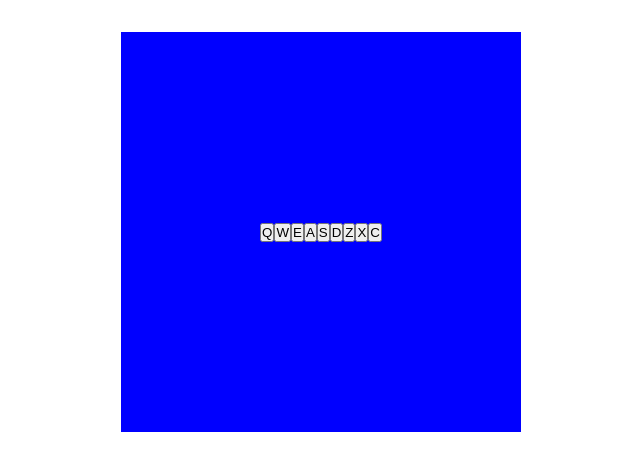
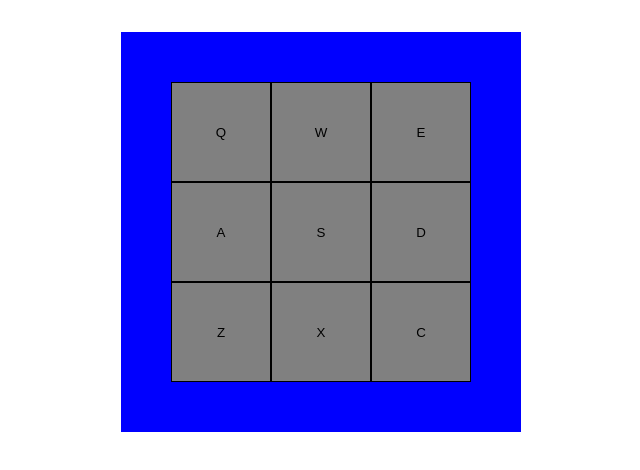
Before and after one commit to JairMontenegro/Drum-Machine, a React (Create React App) app: page / in a window 1280 px wide. Shown: the top 470 px of the page, without its empty margins (319-959 px from the left). Built offline with nearby package versions, Linux system fonts and the light colour scheme.

Commit message:
refactoring

```diff
--- a/src/App.js
+++ b/src/App.js
@@ -1,27 +1,50 @@
-import { useState } from "react";
+import { useEffect, useState } from "react";
 import "./App.scss";
 import DrumPad from "./components/DrumPad";
 import dataDrumPad from "./data/DrumPad";
 
 function App() {
-  const [drumKey, setDrumKey] = useState(null);
+  const [drumKey, setDrumKey] = useState("");
+
+  const findId = () => {
+    dataDrumPad.filter((elem) => {
+      return console.log(elem.id);
+    });
+  };
+
+  useEffect(() => {
+    document.addEventListener("keydown", (event) => {
+      start(event.key.toUpperCase(), findId());
+    });
+  }, []);
+
+  const start = (identifier, drumId) => {
+    const audio = document.getElementById(identifier);
+    audio.play();
+    setDrumKey(drumId);
+  };
+
   return (
     <div className="App">
       <div id="drum-machine">
         <div id="display">{drumKey}</div>
-        {dataDrumPad.map((element) => {
-          return (
-            <button key={element.id} onClick={() => setDrumKey(element.id)}>
+        <div className="container">
+          {dataDrumPad.map((element) => {
+            return (
               <DrumPad
+                key={element.id}
                 id={element.id}
                 url={element.url}
                 drumKey={element.drumKey}
+                onClickSound={() => {
+                  start(element.drumKey, element.id);
+                }}
               >
                 {element.drumKey}
               </DrumPad>
-            </button>
-          );
-        })}
+            );
+          })}
+        </div>
       </div>
     </div>
   );
--- a/src/components/DrumPad.jsx
+++ b/src/components/DrumPad.jsx
@@ -1,42 +1,12 @@
-import React, { useEffect } from "react";
 import "../styles/DrumPad.scss";
 
 const DrumPad = (props) => {
-  const { id, url, drumKey } = props;
-
-  function handlePlayAudio(key) {
-    document.getElementById(key).play();
-  }
-
-  useEffect(() => {
-    const keyEvent = ({ key }) => {
-      key.toUpperCase() === drumKey && handlePlayAudio(drumKey);
-    };
-
-    window.addEventListener("keypress", keyEvent);
-
-    return () => {
-      window.removeEventListener("keypress", keyEvent);
-    };
-  }, [drumKey]);
-
-  useEffect(() => {
-    const keyEvent = () => {
-      handlePlayAudio(drumKey);
-    };
-
-    window.addEventListener("click", keyEvent);
-
-    return () => {
-      window.removeEventListener("click", keyEvent);
-    };
-  }, [drumKey]);
-
+  const { id, url, drumKey, onClickSound } = props;
   return (
-    <div className="drum-pad" id={id}>
+    <button className="drum-pad" id={id} onClick={onClickSound}>
       <audio className="clip" id={drumKey} src={url}></audio>
       {drumKey}
-    </div>
+    </button>
   );
 };
 
--- a/src/styles/DrumPad.scss
+++ b/src/styles/DrumPad.scss
@@ -9,3 +9,20 @@
     justify-content: center;
     align-items: center;
 }
+
+
+
+.container{
+    display: grid;
+    grid-template-columns: 1fr 1fr 1fr;
+}
+
+.drum-pad{
+    background-color: gray ;
+    border: 1px solid black;
+    width: 100px;
+    height: 100px;
+    display: flex;
+    justify-content: center;
+    align-items: center;
+}
```
